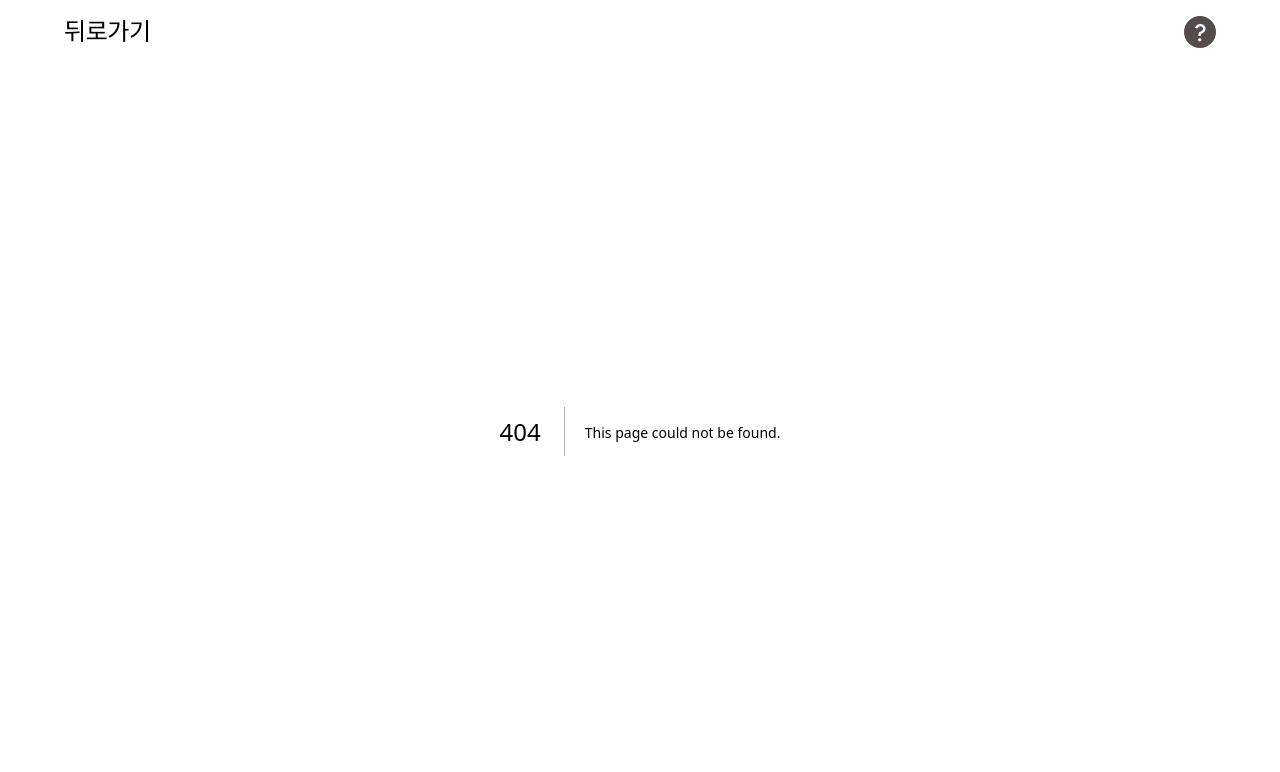
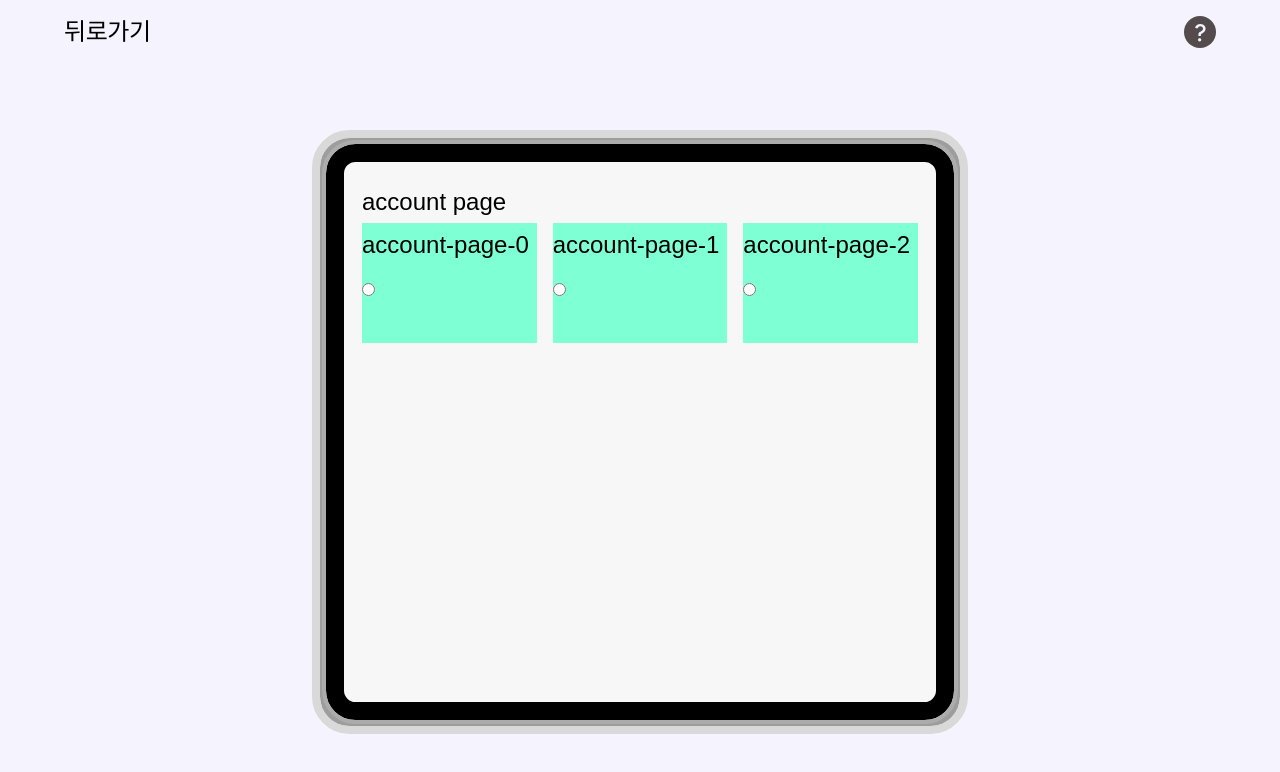
Before and after one commit to sunub/for-digital-divide, a Next.js app: page /user-page in a window 1280 px wide. Before the commit this address had no page. Shown: the top 772 px of the page. Built offline with nearby package versions, Linux system fonts and the light colour scheme; a web font is replaced by a local one.

Commit message:
feat(app) : 클릭의 위치에 따라 이동하는 루프 카드 애니메이션 추가

```diff
--- /dev/null
+++ b/src/app/user-page/device.tsx
@@ -0,0 +1,14 @@
+'use client';
+
+import * as Styled from '@compo/Device/Device.style';
+import React from 'react';
+
+export default function Device({ children }: { children: React.ReactNode }) {
+  return (
+    <Styled.RootWrapper>
+      <Styled.OuterShadow>
+        <Styled.InnerWindow>{children}</Styled.InnerWindow>
+      </Styled.OuterShadow>
+    </Styled.RootWrapper>
+  );
+}
--- /dev/null
+++ b/src/app/user-page/page.tsx
@@ -0,0 +1,116 @@
+'use client';
+
+import styled from 'styled-components';
+import Device from './device';
+import React from 'react';
+
+const orders = [
+  [0, 110, 220],
+  [0, 110, -110],
+  [0, -220, -110],
+];
+
+const labelInfo = orders.map((order, index) => ({
+  id: `account-page-${index}`,
+  order: order,
+  index,
+  position: 0,
+}));
+
+export default function UserPage() {
+  const [labels, setLables] = React.useState(labelInfo);
+
+  const increaseOrder = () => {
+    setLables((prev) => {
+      const newLabels = prev.map(({ order, id, position, index }) => {
+        const newPosition = (position + 1) % 3;
+        return { order, id, position: newPosition, index };
+      });
+      return newLabels;
+    });
+  };
+
+  const decreaseOrder = () => {
+    setLables((prev) => {
+      const newLabels = prev.map(({ order, id, position, index }) => {
+        const newPosition = position - 1 < 0 ? 2 : position - 1;
+        return { order, id, position: newPosition, index };
+      });
+      return newLabels;
+    });
+  };
+
+  return (
+    <Device>
+      <form>
+        <Fieldset
+          onClick={(e) => {
+            const boxInfo = e.currentTarget.getBoundingClientRect();
+            const centerX = Math.floor(boxInfo.width / 2);
+            const currentX = e.clientX - boxInfo.left;
+            if (centerX < currentX) increaseOrder();
+            else if (centerX > currentX) decreaseOrder();
+          }}
+        >
+          <legend>account page</legend>
+          {labels.map(({ order, id, position }) => {
+            return (
+              <Label key={id} htmlFor={id} $x={order[position]}>
+                {id}
+                <input type="radio" id={id} name="account-page" value={id} />
+              </Label>
+            );
+          })}
+        </Fieldset>
+      </form>
+    </Device>
+  );
+}
+
+const Fieldset = styled.fieldset`
+  display: grid;
+  grid-auto-flow: column;
+  grid-template-columns: var(--col-1) var(--col-2) var(--col-3);
+  grid-template-rows: 1fr;
+  gap: 16px;
+  background-color: var(--color-bun);
+`;
+
+const Label = styled.label<{ $x: number }>`
+  content: '';
+  height: 5rem;
+  background-color: aquamarine;
+  transform: translate(${({ $x }) => $x}%, 0);
+  translate: transform 0.5s ease-in-out;
+  user-select: none;
+`;
+
+{
+  /* <Label htmlFor="first-account-page">
+            1
+            <input
+              type="radio"
+              id="first-account-page"
+              name="account-page"
+              value={'first-page'}
+            />
+          </Label>
+          <Label htmlFor="second-account-page">
+            2
+            <input
+              type="radio"
+              id="second-account-page"
+              name="account-page"
+              value={'second-page'}
+              defaultChecked
+            />
+          </Label>
+          <Label htmlFor="third-account-page">
+            <input
+              type="radio"
+              id="third-account-page"
+              name="account-page"
+              value={'third-page'}
+            />
+          </Label> */
+}
```
